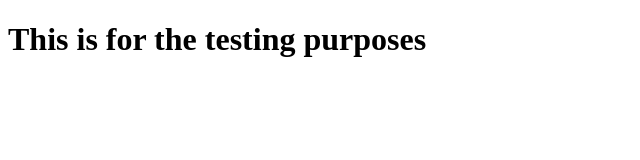
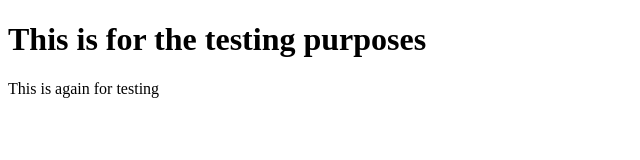
Before and after one commit to vinaysing2002/my-first-git-project, a plain HTML site: page index.html in a window 1280 px wide. Shown: the whole page, without its empty margins (0-640 px from the left). Drawn offline with Linux system fonts and the light colour scheme.

Commit message:
updated code

```diff
--- a/index.html
+++ b/index.html
@@ -7,6 +7,7 @@
 </head>
 <body>
     <h1>This is for the testing purposes</h1>
+    <p>This is again for testing</p>
 
     <script src="index.js"></script>
 </body>
--- a/index.js
+++ b/index.js
@@ -1 +1,3 @@
 console.log("This is just for testing");
+
+console.log("This is again for te testing");
```
